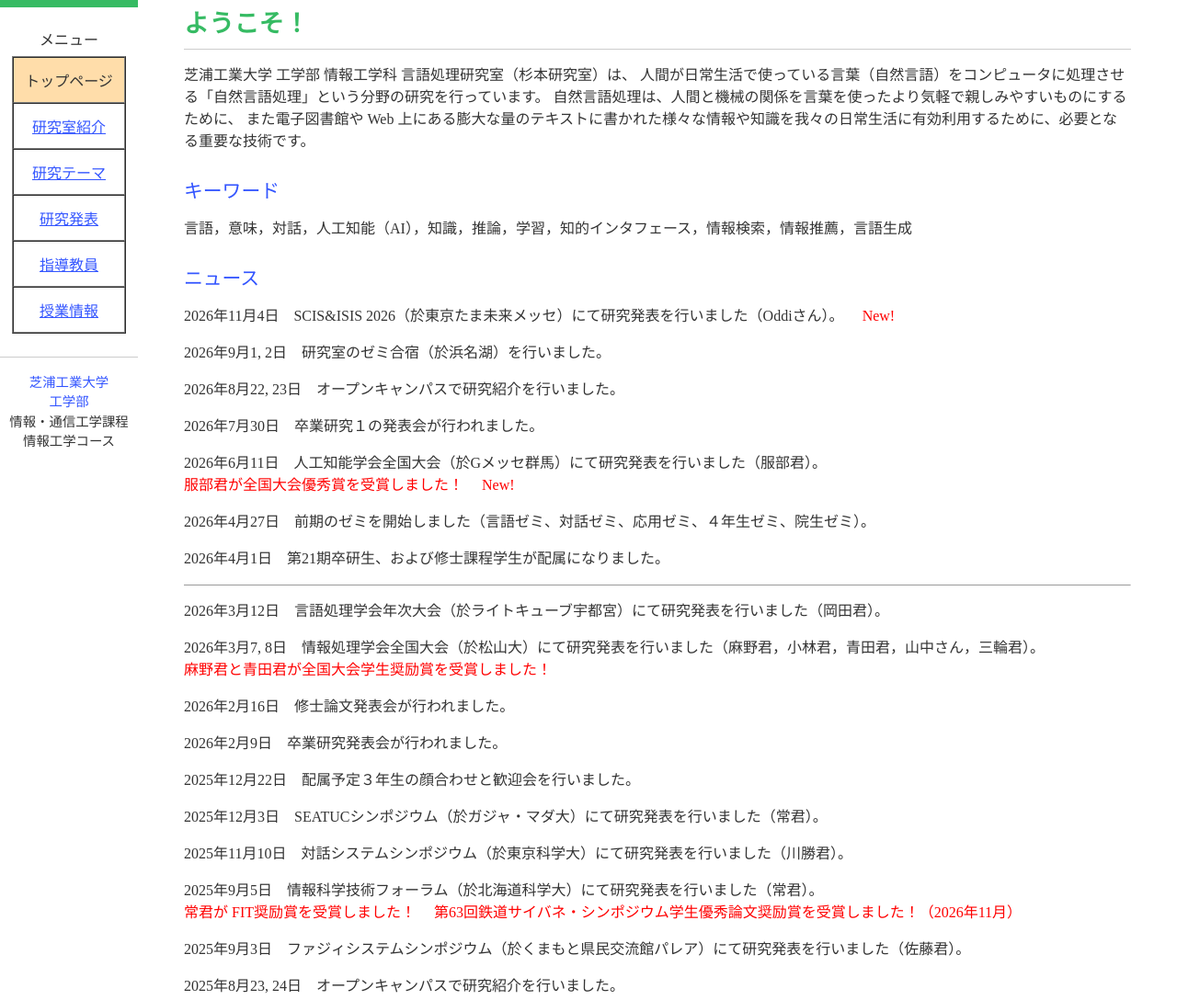
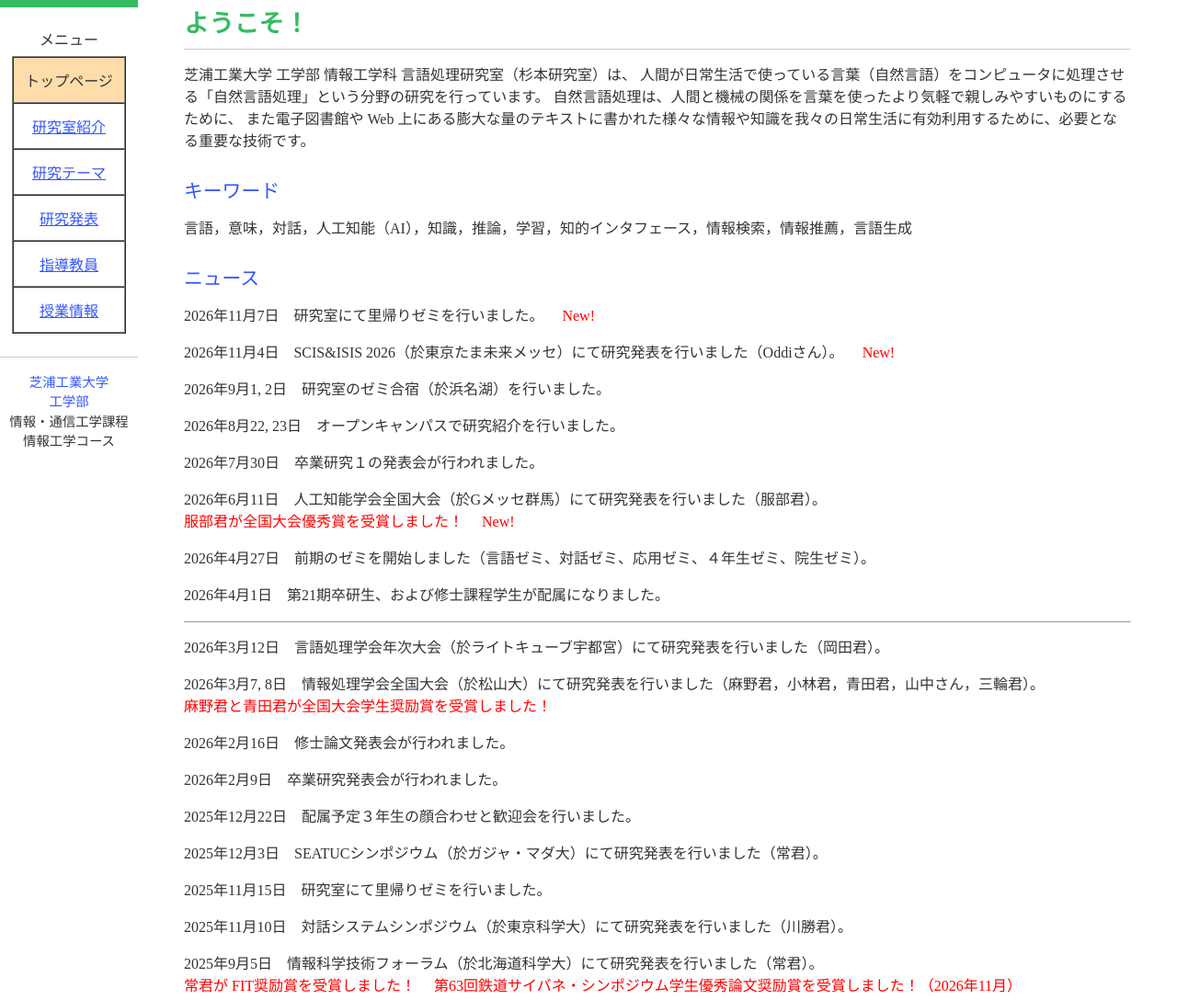
Before and after one commit to sugilab-sit/sugilab-sit.github.io, a plain HTML site: page index.html in a window 1280 px wide. Shown: the part 130-1218 px from the top of the page at 92% size. Drawn offline with Linux system fonts and the light colour scheme.

Commit message:
Add files via upload

```diff
--- a/index.html
+++ b/index.html
@@ -46,6 +46,10 @@
 </p>
 <h2>ニュース</h2>
 <p>
+2026年11月7日　研究室にて里帰りゼミを行いました。
+　<font color="red">New!</font>
+</p>
+<p>
 2026年11月4日　SCIS&amp;ISIS 2026（於東京たま未来メッセ）にて研究発表を行いました（Oddiさん）。
 　<font color="red">New!</font>
 </p>
@@ -88,6 +92,9 @@
 </p>
 <p>
 2025年12月3日　SEATUCシンポジウム（於ガジャ・マダ大）にて研究発表を行いました（常君）。
+</p>
+<p>
+2025年11月15日　研究室にて里帰りゼミを行いました。
 </p>
 <p>
 2025年11月10日　対話システムシンポジウム（於東京科学大）にて研究発表を行いました（川勝君）。
```
